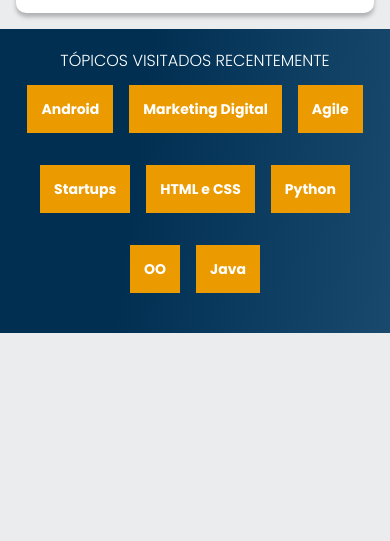
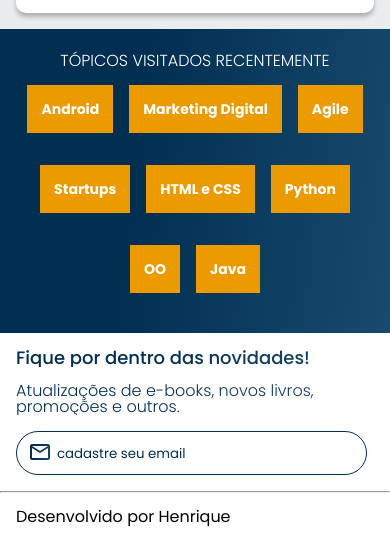
Before and after one commit to henriqueGdev/AluraBooks, a plain HTML site: page index.html in a window 390 px wide. Shown: the part 1557-2098 px from the top of the page. Before the commit the page ends 1890 px from the top, so only its background shows below. Drawn offline with nearby package versions, Linux system fonts and the light colour scheme.

Commit message:
footer finalizado e projeto mobile completo

```diff
--- a/index.html
+++ b/index.html
@@ -171,6 +171,18 @@
         </ul>
     </section>
 
+    <section class="contato">
+        <h2 class="contato__titulo">Fique por dentro das novidades!</h2>
+        <p class="contato__texto">Atualizações de e-books, novos livros, promoções e outros.</p>
+        <input type="email" placeholder="cadastre seu email" class="contato__email">
+    </section>
+
+    <hr />
+
+    <footer class="rodape">
+        <h2 class="rodape__titulo">Desenvolvido por Henrique</h2>
+    </footer>
+
     <script src="https://cdn.jsdelivr.net/npm/swiper@11/swiper-bundle.min.js"></script>
    <script>
     const swiper = new Swiper('.swiper', {
--- a/style.css
+++ b/style.css
@@ -2,6 +2,8 @@
 @import url("styles/banner.css");
 @import url("styles/carrossel.css");
 @import url("styles/topicos.css");
+@import url("styles/contato.css");
+@import url("styles/rodape.css");
 
 :root {
     --cor-de-fundo: #EBECEE;
--- /dev/null
+++ b/styles/contato.css
@@ -0,0 +1,37 @@
+.contato {
+    background-color: var(--branco);
+    padding: 1em;
+}
+
+.contato__titulo,
+.contato__texto {
+     background: var(--azul-degrade);
+    -webkit-background-clip: text;
+    -webkit-text-fill-color: transparent;
+     background-clip: text;
+}
+
+.contato__titulo {
+    font-size: 18px;
+    font-weight: 500;
+}
+
+.contato__texto {
+    font-weight: 300;
+    margin: 1em 0;
+}
+
+.contato__email {
+    padding: 1em;
+    border: 1px solid var(--azul);
+    border-radius: 24px;
+    width: 90%;
+    color: var(--azul);
+}
+
+.contato__email::placeholder {
+    font-family: var(--fonte-principal);
+    color: var(--azul);
+    background: url("../img/email.svg") no-repeat;
+    padding-left: 2em;
+}
--- /dev/null
+++ b/styles/rodape.css
@@ -0,0 +1,8 @@
+hr {
+    margin: 0;
+}
+
+.rodape {
+    background-color: var(--branco);
+    padding: 1em;
+}
```
Also changed, not shown: img/email.svg (added).
